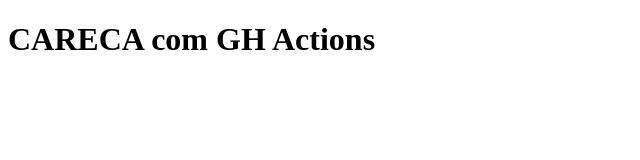
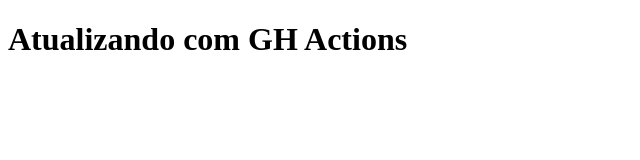
Before and after one commit to jefaokpta/github-actions-starting, a plain HTML site: page src/index.html in a window 1280 px wide. Shown: the whole page, without its empty margins (0-640 px from the left). Drawn offline with Linux system fonts and the light colour scheme.

Commit message:
Revert "coloquei careca"
This reverts commit 41e0b31e94cda5aefc49da31f366d96e9bcae718.

```diff
--- a/src/index.html
+++ b/src/index.html
@@ -5,7 +5,7 @@
     <title>Comecando com GH Actions</title>
 </head>
 <body>
-    <h1>CARECA com GH Actions</h1>
+    <h1>Atualizando com GH Actions</h1>
 
 </body>
 </html>
```
